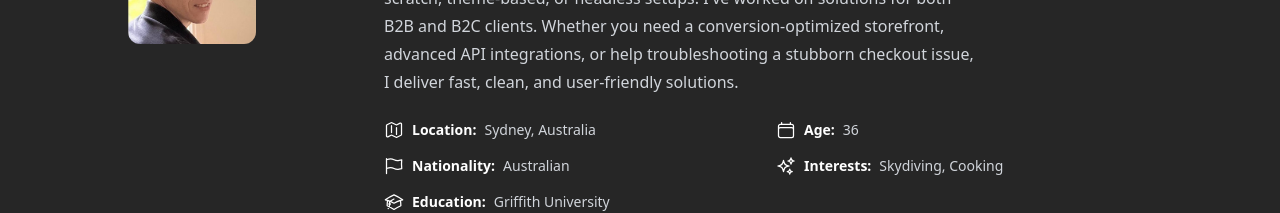
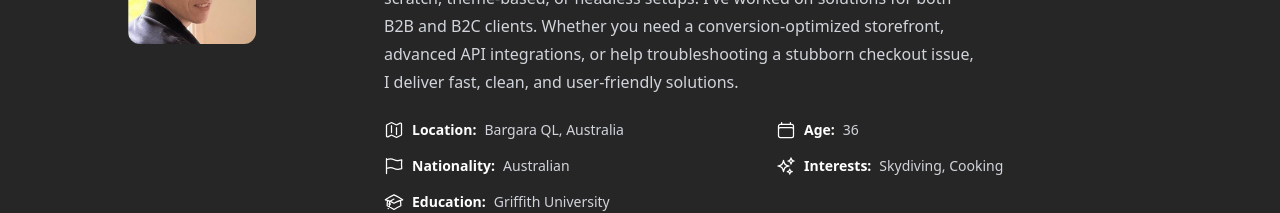
Before and after one commit to chrismiloyevic/e-commerce-expert, a Next.js app: page / in a window 1280 px wide. Shown: the part 980-1193 px from the top of the page. Built offline with nearby package versions, Linux system fonts and the light colour scheme.

Commit message:
fix: location

```diff
--- a/src/data/data.tsx
+++ b/src/data/data.tsx
@@ -93,7 +93,7 @@ export const aboutData: About = {
   profileImageSrc: profilepic,
   description: `I am an expert with Shopify and WooCommerce e-commerce builds - from scratch, theme-based, or headless setups. I've worked on solutions for both B2B and B2C clients. Whether you need a conversion-optimized storefront, advanced API integrations, or help troubleshooting a stubborn checkout issue, I deliver fast, clean, and user-friendly solutions.`,
   aboutItems: [
-    {label: 'Location', text: 'Sydney, Australia', Icon: MapIcon},
+    {label: 'Location', text: 'Bargara QL, Australia', Icon: MapIcon},
     {label: 'Age', text: '36', Icon: CalendarIcon},
     {label: 'Nationality', text: 'Australian', Icon: FlagIcon},
     {label: 'Interests', text: 'Skydiving, Cooking', Icon: SparklesIcon},
```
